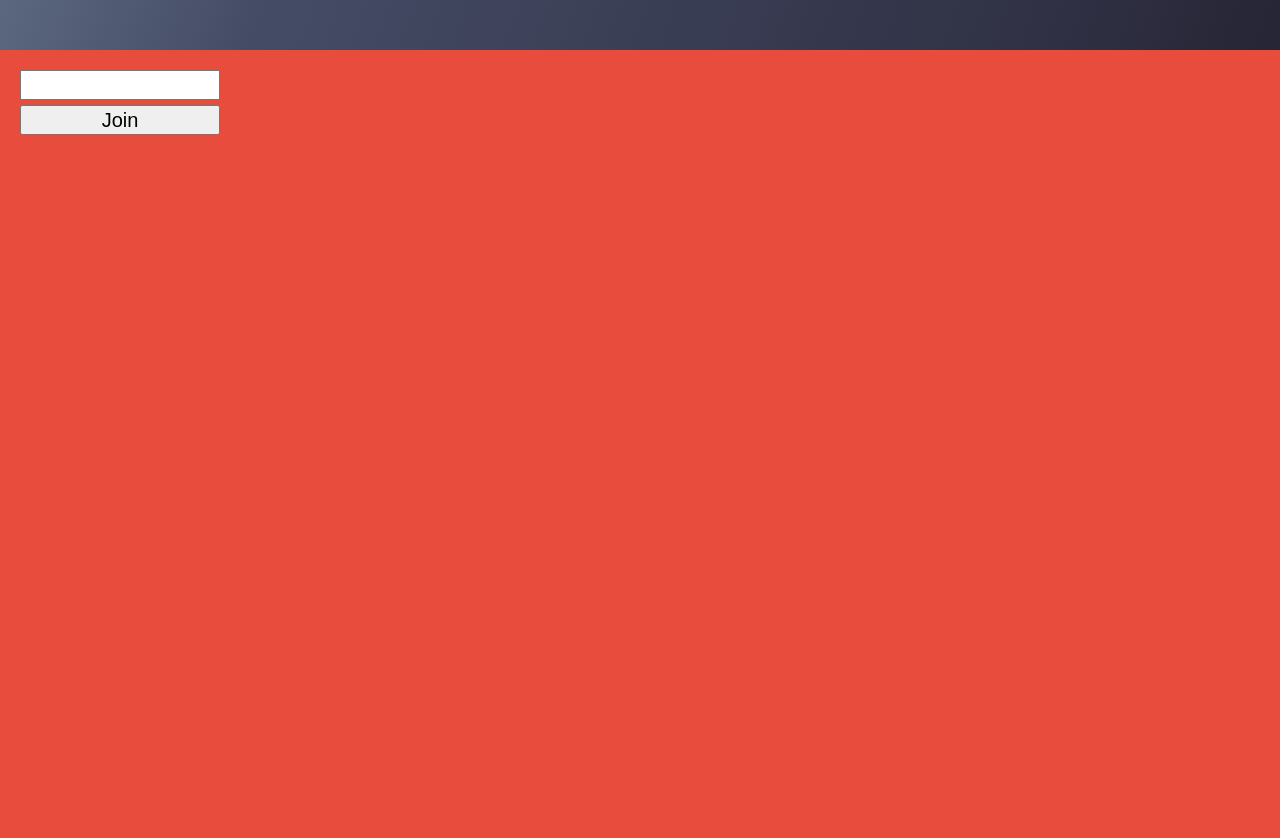
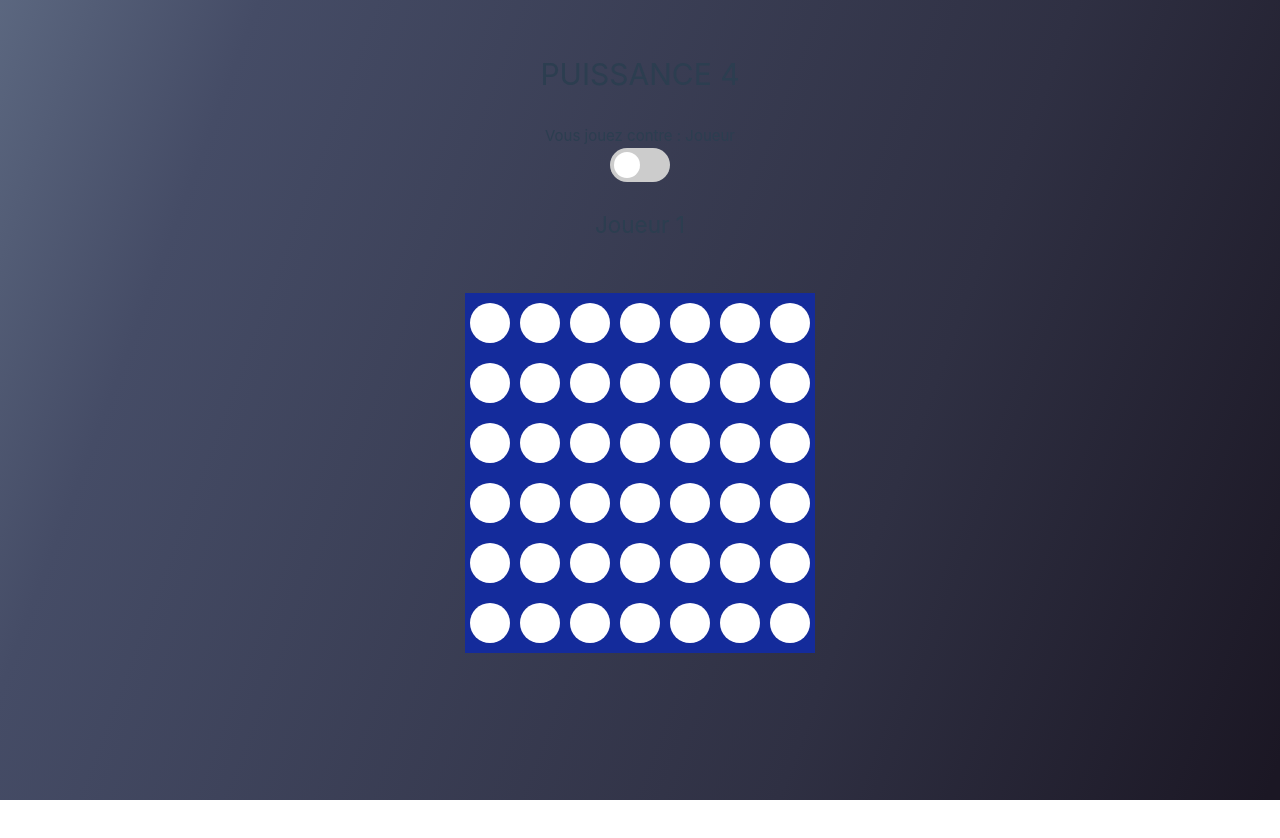
Before and after one commit to Conisla/Connect4Ai, a Vue app in the folder Connect4AI/: page / in a window 1280 px wide. Shown: the top 838 px of the page. After the commit the page ends 800 px from the top, so only its background shows below. Built offline with nearby package versions, Linux system fonts and the light colour scheme; no server answers.

Commit message:
Update HomeView.vue

```diff
--- a/Connect4AI/src/views/HomeView.vue
+++ b/Connect4AI/src/views/HomeView.vue
@@ -6,8 +6,8 @@
 
 <template>
     <div>
-      <!-- <GameGrid/> -->
-      <Chat/>
+      <GameGrid/>
+      <!-- <Chat/> -->
       <!-- <Mygamegrid/> -->
     </div>
 </template>
```
